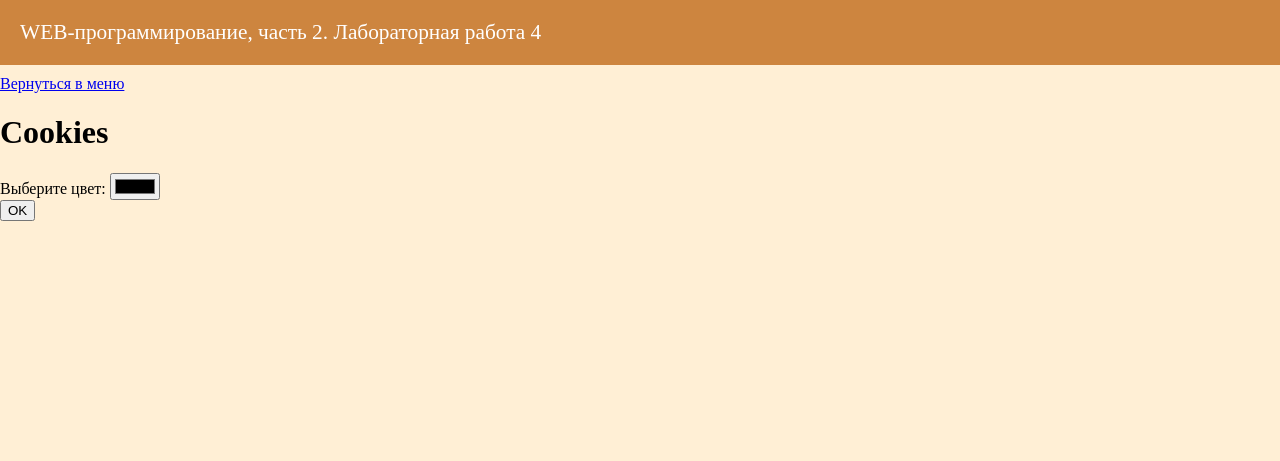
After one commit to marilynhantzis/web_labs_back, a Flask app: page /lab4/cookies in a window 1280 px wide. The commit adds this page. Shown: the top 461 px of the page. Run offline with Flask 3, Linux system fonts and the light colour scheme.

Commit message:
куки - цвет текста

```diff
--- a/lab4.py
+++ b/lab4.py
@@ -111,3 +111,15 @@ def zerno():
             sum = 14000 * float(weight)
             zerno = 'Рожь'
         return render_template('zerno.html', order = order, sum=sum, weight=weight, zerno=zerno)
+
+@lab4.route('/lab4/cookies', methods=['GET', 'POST'])
+def cookies():
+    if request.method=='GET':
+        return render_template('cookies.html')
+
+    color = request.form.get('color')
+    headers = {
+        'Set-Cookie': 'color=' + color + '; path=/',
+        'Location': '/lab4/cookies'
+    }
+    return '', 303, headers
--- a/templates/base.html
+++ b/templates/base.html
@@ -5,6 +5,13 @@
     <meta name="viewport" content="width=device-width, initial-scale=1.0">
     <title>Артем Тарбанаков. {% block lab %} {% endblock %}</title>
     <link rel = 'stylesheet' href="{{ url_for('static', filename='main.css') }}">
+    {% if request.cookies.get('color') %}
+    <style>
+        body {
+            color: {{ request.cookies.get('color') }};
+        }
+    </style>
+    {% endif %}
 </head>
 <body>
     <header>
--- /dev/null
+++ b/templates/cookies.html
@@ -0,0 +1,16 @@
+{% extends "base.html" %}
+
+{% block lab %}Лабораторная работа 4 {% endblock %}
+
+{% block main %}
+    <h1>Cookies</h1>
+    <form method="POST">
+        <div>
+            <label for="color">Выберите цвет:</label>
+            <input type="color" id="color" name="color">
+        </div>
+        <div>
+            <button type="submit">OK</button>
+        </div>
+    </form>
+{% endblock %}
--- a/templates/lab4.html
+++ b/templates/lab4.html
@@ -15,5 +15,8 @@
             <li>
                 <a href="/lab4/zerno">Зерно</a>
             </li>
+            <li>
+                <a href="/lab4/cookies">Зерно</a>
+            </li>
         </ol>
 {% endblock %}
```
